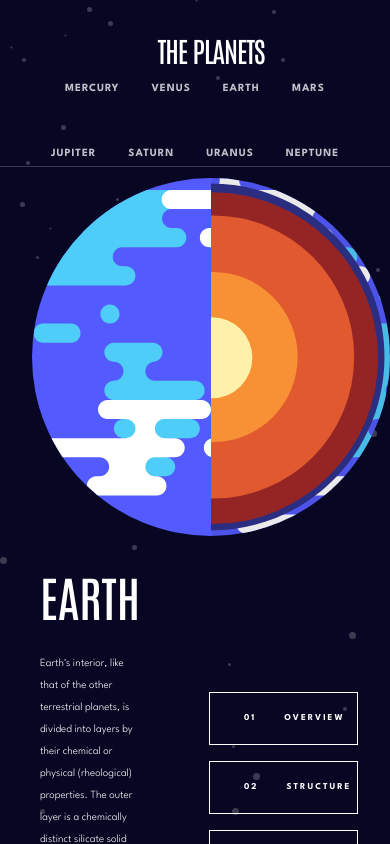
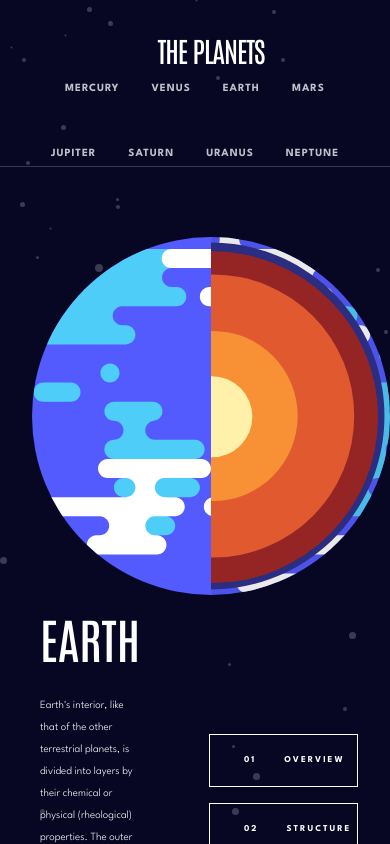
Before and after one commit to jakecreely/planet-react-app, a React (Create React App) app: page /earth in a window 390 px wide. Shown: the top 844 px of the page. Built offline with nearby package versions, Linux system fonts and the light colour scheme.

Commit message:
Fixed large image on tablet

```diff
--- a/src/styles/style.css
+++ b/src/styles/style.css
@@ -489,15 +489,10 @@ body, .navbar li {
   .mainContainer .image-panel {
     min-width: unset;
     max-width: 100%;
-    max-height: 19.75rem;
-    padding-bottom: 4.8125rem;
   }
   .mainContainer .image-panel img {
     -o-object-fit: contain;
        object-fit: contain;
-    -ms-flex-item-align: unset;
-        -ms-grid-row-align: unset;
-        align-self: unset;
   }
   .mainContainer .stats-panel {
     -webkit-box-pack: center;
@@ -622,9 +617,10 @@ body, .navbar li {
     padding-left: 3.625rem;
     padding-bottom: 1.5rem;
   }
-  .mainContainer .image-panel .the-image {
+  .mainContainer .image-panel .overlay .the-image {
     height: 100%;
     width: 100%;
+    margin-top: -5.625rem;
   }
   .mainContainer .info-panel {
     -webkit-box-orient: vertical;
--- a/src/styles/style.scss
+++ b/src/styles/style.scss
@@ -437,14 +437,14 @@
             min-width: unset;
             max-width: 100%;
 
-            max-height: 19.75rem;
+            // max-height: 19.75rem;
 
-            padding-bottom: 4.8125rem;
+            // padding-bottom: 4.8125rem;
 
 
             img {
                 object-fit: contain;
-                align-self: unset;
+                // align-self: unset;
             }
         }
 
@@ -569,9 +569,14 @@
             padding-left: 3.625rem;
             padding-bottom: 1.5rem;
 
-            .the-image {
-                height: 100%;
-                width: 100%;
+
+            .overlay {
+                .the-image {
+                    height: 100%;
+                    width: 100%;
+
+                    margin-top: -5.625rem;
+                }
             }
         }
 
```
Also changed, not shown: 1 other file (tests, documents, lock files or other folders).
